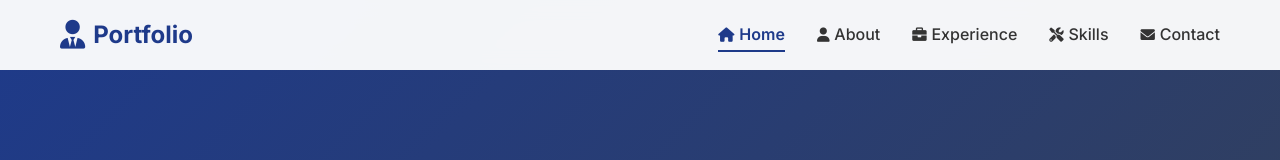
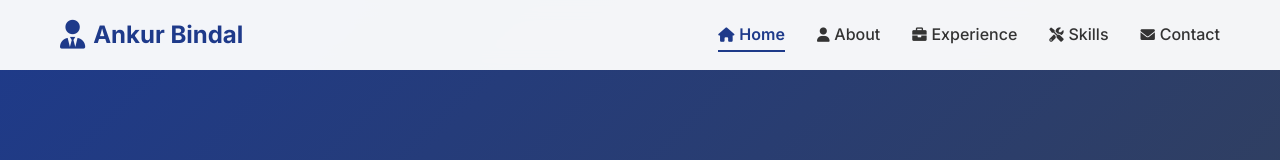
Before and after one commit to bindalankur/myportfolio, a website: page index.html in a window 1280 px wide. Shown: the top 160 px of the page. Drawn offline with Linux system fonts and the light colour scheme.

Commit message:
new UI with icons..........

```diff
--- a/index.html
+++ b/index.html
@@ -13,7 +13,7 @@
     <nav class="navbar">
         <div class="nav-container">
             <div class="nav-logo">
-                <a href="#home"><i class="fas fa-user-tie"></i> Portfolio</a>
+                <a href="#home"><i class="fas fa-user-tie"></i> Ankur Bindal</a>
             </div>
             <ul class="nav-menu">
                 <li><a href="#home" class="nav-link"><i class="fas fa-home"></i> Home</a></li>
```
